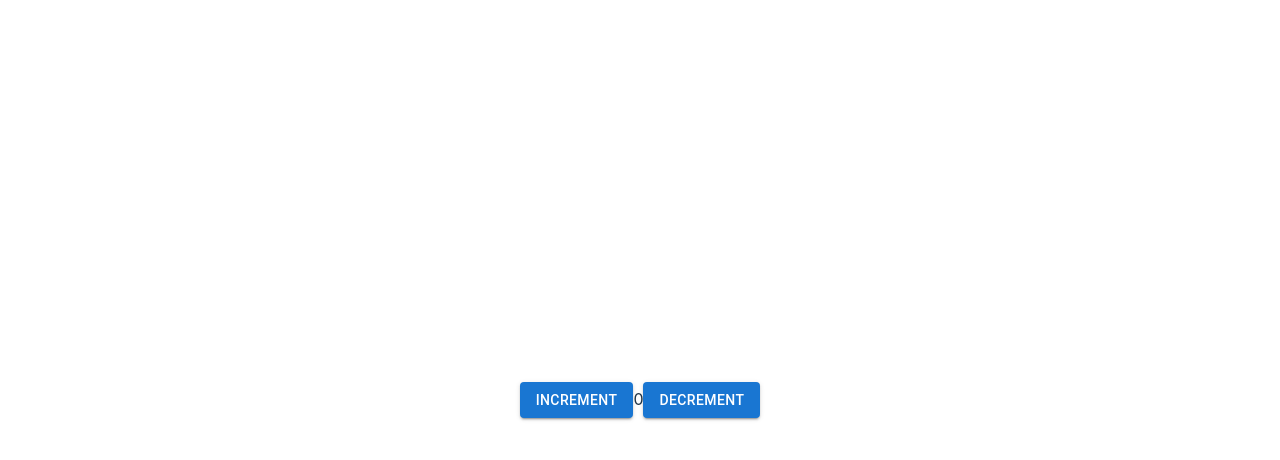
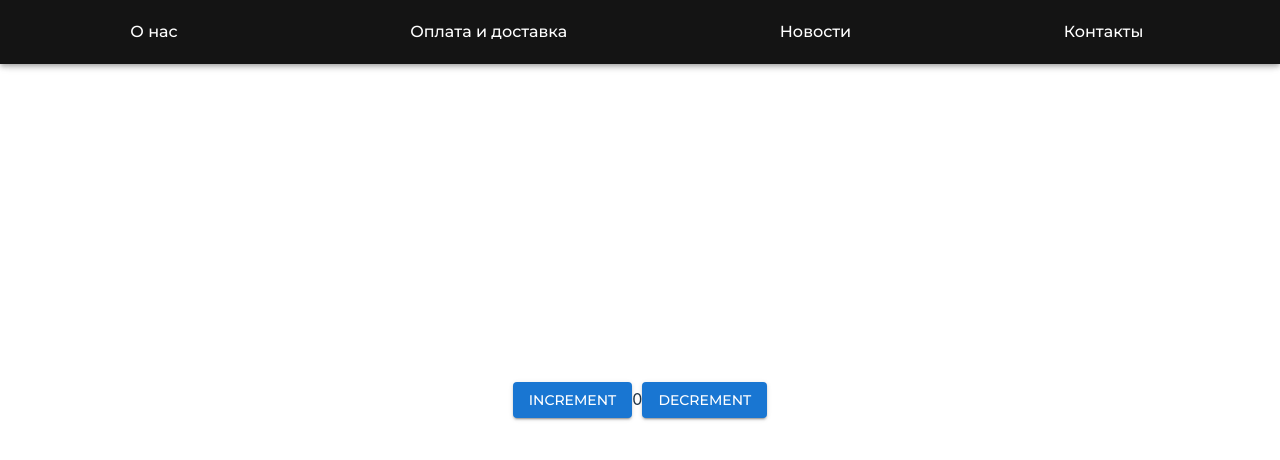
Before and after one commit to KotelnikovM/knife-market-frontend, a React (Vite) app: page / in a window 1280 px wide. Shown: the top 460 px of the page. Built offline with nearby package versions, Linux system fonts and the light colour scheme; no server answers.

Commit message:
add: add some components in header component

```diff
--- a/index.html
+++ b/index.html
@@ -3,6 +3,12 @@
   <head>
     <meta charset="UTF-8" />
     <link rel="icon" type="image/svg+xml" href="/vite.svg" />
+    <link rel="preconnect" href="https://fonts.googleapis.com" />
+    <link rel="preconnect" href="https://fonts.gstatic.com" crossorigin />
+    <link
+      href="https://fonts.googleapis.com/css2?family=Montserrat:wght@300;400;500;600;700&display=swap"
+      rel="stylesheet"
+    />
     <meta name="viewport" content="width=device-width, initial-scale=1.0" />
     <title>Vite + React + TS</title>
   </head>
--- a/src/App.tsx
+++ b/src/App.tsx
@@ -1,8 +1,25 @@
+import { useEffect } from 'react';
 import './App.css';
 import { Counter } from './Counter';
+import Header from './components/header/header';
 
 function App() {
-  return <Counter />;
+  const getData = async () => {
+    return fetch('http://localhost:8000/api/data')
+      .then((res) => res.json())
+      .then((data) => console.log(data));
+  };
+
+  useEffect(() => {
+    getData();
+  }, []);
+
+  return (
+    <>
+      <Header />
+      <Counter />
+    </>
+  );
 }
 
 export default App;
--- /dev/null
+++ b/src/components/header/header.tsx
@@ -0,0 +1,88 @@
+import { AppBar, Link, Toolbar, Typography } from '@mui/material';
+
+function Header() {
+  return (
+    // компонент <AppBar /> под капотом преобразуется в <header></header>
+    <AppBar sx={{ background: '#141414' }}>
+      <Toolbar
+        sx={{
+          width: '1580px',
+          m: '0 auto',
+          display: 'flex',
+          //TODO: исправить отсутпы, сделать в соответствии с макетом
+          justifyContent: 'space-around',
+        }}
+      >
+        <Typography>
+          <Link
+            href="#"
+            underline="none"
+            sx={{
+              color: '#FFFFFF',
+              fontWeight: '500',
+              fontSize: '16px',
+              //TODO: исправить отсутпы, сделать в соответствии с макетом
+              mr: '20px',
+            }}
+          >
+            О нас
+          </Link>
+        </Typography>
+        <Typography>
+          <Link
+            href="#"
+            underline="none"
+            sx={{
+              color: '#FFFFFF',
+              fontWeight: '500',
+              fontSize: '16px',
+            }}
+          >
+            Оплата и доставка
+          </Link>
+        </Typography>
+        <Typography>
+          <Link
+            href="#"
+            underline="none"
+            sx={{
+              color: '#FFFFFF',
+              fontWeight: '500',
+              fontSize: '16px',
+            }}
+          >
+            Новости
+          </Link>
+        </Typography>
+        <Typography>
+          <Link
+            href="#"
+            underline="none"
+            sx={{
+              color: '#FFFFFF',
+              fontWeight: '500',
+              fontSize: '16px',
+            }}
+          >
+            Контакты
+          </Link>
+        </Typography>
+        <Typography>
+          <Link
+            href="#"
+            underline="none"
+            sx={{
+              color: '#FFFFFF',
+              fontWeight: '500',
+              fontSize: '16px',
+            }}
+          >
+            Личный кабинет
+          </Link>
+        </Typography>
+      </Toolbar>
+    </AppBar>
+  );
+}
+
+export default Header;
--- a/src/main.tsx
+++ b/src/main.tsx
@@ -4,11 +4,20 @@ import App from './App.tsx';
 import './index.css';
 import { store } from './redux/store.ts';
 import { Provider } from 'react-redux';
+import { ThemeProvider, createTheme } from '@mui/material';
+
+const theme = createTheme({
+  typography: {
+    fontFamily: ['Montserrat', 'sans-serif'].join(','),
+  },
+});
 
 ReactDOM.createRoot(document.getElementById('root')!).render(
   <Provider store={store}>
     <React.StrictMode>
-      <App />
+      <ThemeProvider theme={theme}>
+        <App />
+      </ThemeProvider>
     </React.StrictMode>
   </Provider>
 );
```
